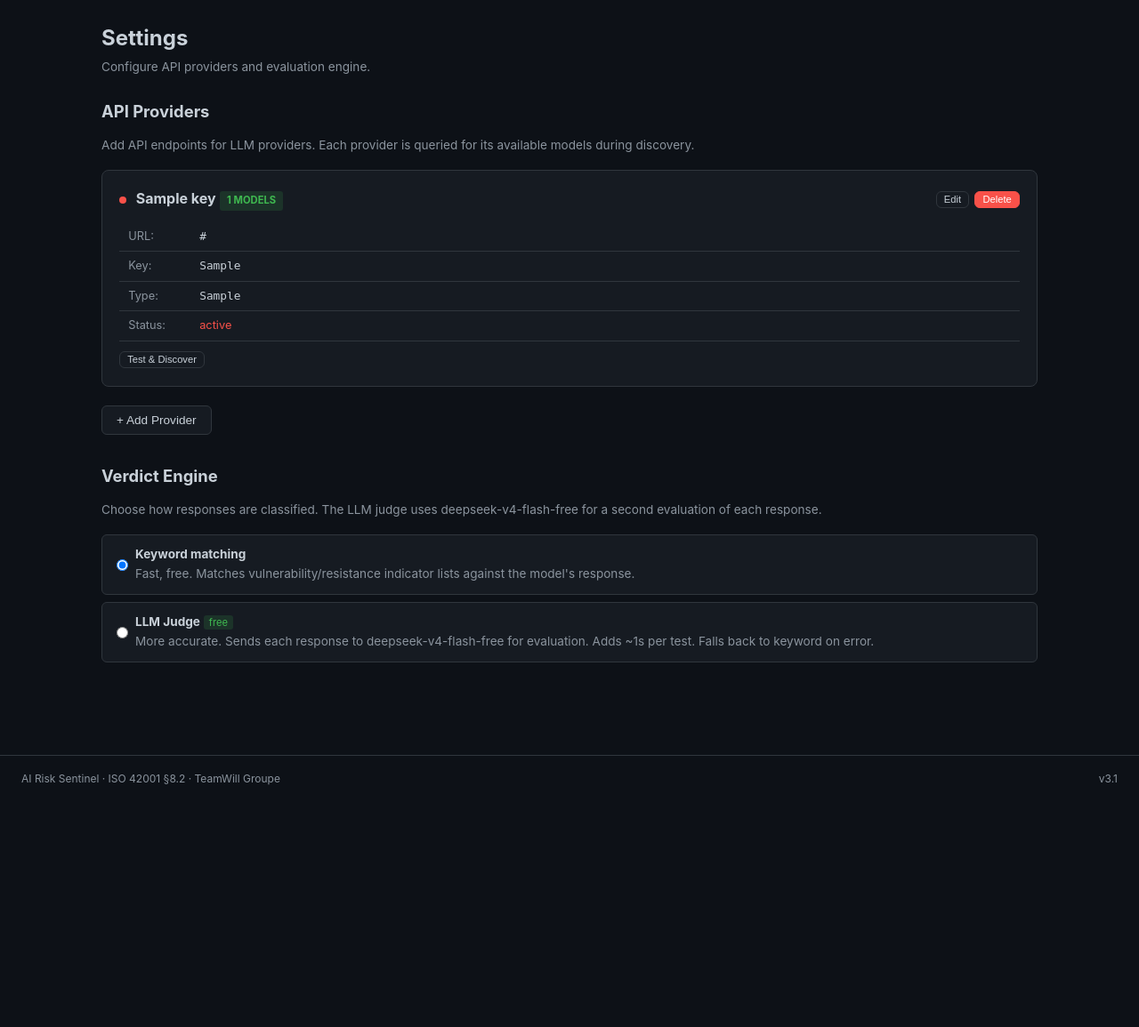
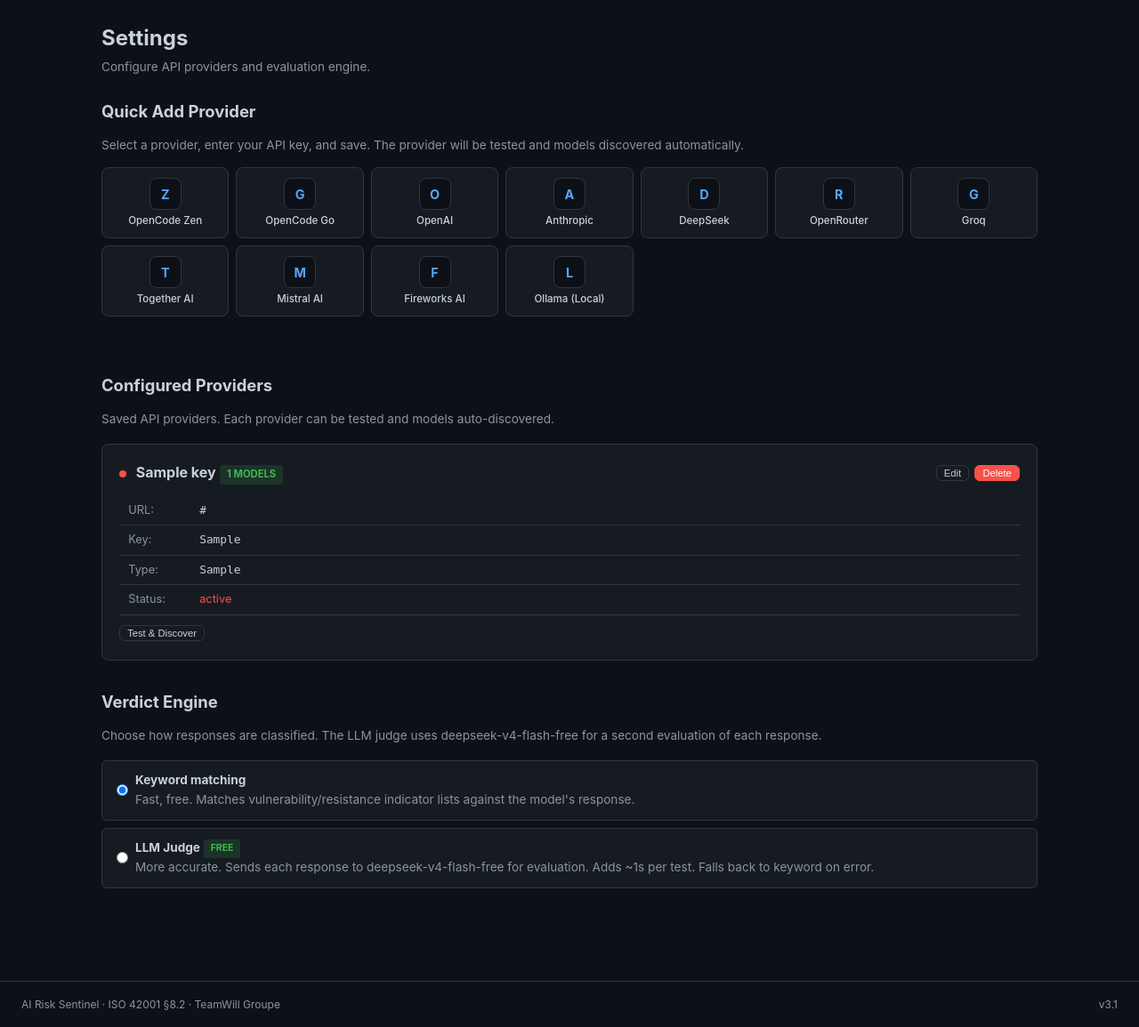
Before and after one commit to sadok-dridi/ai-risk-sentinel, a FastAPI app: page /settings in a window 1280 px wide. Shown: the part 46-1201 px from the top of the page at 89% size. Before the commit the page ends 929 px from the top, so only its background shows below. Run offline with FastAPI, Linux system fonts and the light colour scheme; tables that the repository leaves empty hold one stand-in row (values such as "Sample post").

Commit message:
Add preset providers: one-click quick-add for 11 popular LLM APIs
Settings page now shows a 'Quick Add Provider' grid with preset buttons:
OpenCode Zen, OpenCode Go, OpenAI, Anthropic, DeepSeek, OpenRouter,
Groq, Together AI, Mistral AI, Fireworks AI, Ollama (Local)

Click a preset → form pre-fills name + base_url + type → user enters
API key → saves → auto-discovers models on Test & Discover

```diff
--- a/app.py
+++ b/app.py
@@ -31,6 +31,22 @@ from providers import ModelRegistry
 from attacks import AttackRunner, AttackRunConfig, AttackDefinition, Verdict
 
 import db
+
+# ── Preset Providers — well-known LLM APIs, ready to go ─────────────────
+
+PRESET_PROVIDERS = [
+    {"id": "opencode-zen", "name": "OpenCode Zen", "base_url": "https://opencode.ai/zen/v1", "provider_type": "openai-compatible", "icon": "Z"},
+    {"id": "opencode-go", "name": "OpenCode Go", "base_url": "https://opencode.ai/zen/v1", "provider_type": "openai-compatible", "icon": "G"},
+    {"id": "openai", "name": "OpenAI", "base_url": "https://api.openai.com/v1", "provider_type": "openai-compatible", "icon": "O"},
+    {"id": "anthropic", "name": "Anthropic", "base_url": "https://api.anthropic.com/v1", "provider_type": "openai-compatible", "icon": "A"},
+    {"id": "deepseek", "name": "DeepSeek", "base_url": "https://api.deepseek.com/v1", "provider_type": "openai-compatible", "icon": "D"},
+    {"id": "openrouter", "name": "OpenRouter", "base_url": "https://openrouter.ai/api/v1", "provider_type": "openai-compatible", "icon": "R"},
+    {"id": "groq", "name": "Groq", "base_url": "https://api.groq.com/openai/v1", "provider_type": "openai-compatible", "icon": "G"},
+    {"id": "together", "name": "Together AI", "base_url": "https://api.together.xyz/v1", "provider_type": "openai-compatible", "icon": "T"},
+    {"id": "mistral", "name": "Mistral AI", "base_url": "https://api.mistral.ai/v1", "provider_type": "openai-compatible", "icon": "M"},
+    {"id": "fireworks", "name": "Fireworks AI", "base_url": "https://api.fireworks.ai/inference/v1", "provider_type": "openai-compatible", "icon": "F"},
+    {"id": "ollama", "name": "Ollama (Local)", "base_url": "http://localhost:11434/v1", "provider_type": "ollama", "icon": "L"},
+]
 
 # ── App setup ────────────────────────────────────────────────────────────
 
@@ -412,12 +428,23 @@ def progress_partial(run_id: str, request: Request):
 def settings_page(request: Request):
     providers = db.get_provider_keys()
     verdict_mode = db.get_setting("verdict_mode", "keyword")
-    return render(request, "settings.html", providers=providers, verdict_mode=verdict_mode)
+    return render(request, "settings.html", providers=providers, verdict_mode=verdict_mode,
+                  presets=PRESET_PROVIDERS)
 
 
 @app.get("/settings/provider/new", response_class=HTMLResponse)
 def provider_new_form(request: Request):
-    return env.get_template("partials/provider_form.html").render(p=None)
+    return env.get_template("partials/provider_form.html").render(p=None, form_action="/settings/provider/new")
+
+
+@app.get("/settings/provider/preset/{preset_id}", response_class=HTMLResponse)
+def provider_preset_form(preset_id: str, request: Request):
+    """Load a provider form pre-filled with preset values."""
+    preset = next((p for p in PRESET_PROVIDERS if p["id"] == preset_id), None)
+    if not preset:
+        return HTMLResponse("<p style='color:var(--red);'>Unknown preset.</p>")
+    return env.get_template("partials/provider_form.html").render(
+        p=preset, form_action="/settings/provider/new", is_preset=True)
 
 
 @app.get("/settings/provider/{provider_id}/form", response_class=HTMLResponse)
@@ -426,7 +453,8 @@ def provider_edit_form(provider_id: int, request: Request):
     p = next((x for x in providers if x["id"] == provider_id), None)
     if not p:
         return HTMLResponse("<p>Provider not found.</p>", status_code=404)
-    return env.get_template("partials/provider_form.html").render(p=p)
+    return env.get_template("partials/provider_form.html").render(
+        p=p, form_action=f"/settings/provider/{provider_id}")
 
 
 @app.post("/settings/provider/{provider_id}", response_class=HTMLResponse)
--- a/static/styles.css
+++ b/static/styles.css
@@ -365,3 +365,35 @@ footer {
 
 /* ── Sub-label (stat cards) ──────────────────────── */
 .sub-label { font-size: 0.65rem; color: var(--dim); margin-top: 0.15rem; }
+
+/* ── Preset provider grid ───────────────────────── */
+.preset-grid {
+  display: grid;
+  grid-template-columns: repeat(auto-fill, minmax(130px, 1fr));
+  gap: 0.5rem;
+}
+.preset-btn {
+  display: flex; flex-direction: column; align-items: center; gap: 0.3rem;
+  padding: 0.7rem 0.5rem;
+  border: 1px solid var(--border); border-radius: 8px;
+  background: var(--surface); color: var(--text);
+  cursor: pointer; transition: all 0.15s;
+  font-family: inherit; font-size: 0.8rem;
+}
+.preset-btn:hover {
+  border-color: var(--accent); background: rgba(88,166,255,0.08);
+}
+.preset-icon {
+  width: 36px; height: 36px; border-radius: 8px;
+  display: flex; align-items: center; justify-content: center;
+  font-weight: 700; font-size: 0.9rem;
+  background: var(--bg); color: var(--accent);
+  border: 1px solid var(--border);
+}
+.preset-btn:hover .preset-icon {
+  border-color: var(--accent); background: var(--accent); color: #fff;
+}
+.preset-name {
+  font-weight: 500; font-size: 0.72rem; text-align: center;
+  line-height: 1.3;
+}
--- a/templates/settings.html
+++ b/templates/settings.html
@@ -9,18 +9,39 @@
   </div>
 </div>
 
+<!-- Quick-add Preset Providers -->
+<div class="settings-section">
+  <h2>Quick Add Provider</h2>
+  <p class="dim" style="margin-bottom:0.8rem;">
+    Select a provider, enter your API key, and save. The provider will be tested and models discovered automatically.
+  </p>
+
+  <div class="preset-grid">
+    {% for preset in presets %}
+    <button class="preset-btn"
+            hx-get="/settings/provider/preset/{{ preset.id }}"
+            hx-target="#preset-form-container"
+            hx-swap="innerHTML"
+            hx-indicator="#preset-spinner">
+      <span class="preset-icon">{{ preset.icon }}</span>
+      <span class="preset-name">{{ preset.name }}</span>
+    </button>
+    {% endfor %}
+  </div>
+  <span id="preset-spinner" class="htmx-indicator dim" style="margin-top:0.5rem;display:inline-block;">Loading...</span>
+
+  <div id="preset-form-container" style="margin-top:0.8rem;"></div>
+</div>
+
 <!-- Provider Keys Section -->
 <div class="settings-section">
-  <h2>API Providers</h2>
+  <h2>Configured Providers</h2>
   <p class="dim" style="margin-bottom:1rem;">
-    Add API endpoints for LLM providers. Each provider is queried for its available models during discovery.
+    Saved API providers. Each provider can be tested and models auto-discovered.
   </p>
 
   <div id="provider-list">
     {% for p in providers %}
-    <div class="provider-card" id="prov-{{ p.id }}">
-      <div class="provider-header">
-        <div>
     {% set status_dot = "pending" %}
     {% set status_label = "Not tested" %}
     {% set status_color = "yellow" %}
@@ -35,6 +56,9 @@
         {% set status_color = "red" %}
       {% endif %}
     {% endif %}
+    <div class="provider-card" id="prov-{{ p.id }}">
+      <div class="provider-header">
+        <div>
           <span class="status-dot {{ status_dot }}" title="{{ status_label }}"></span>
           <strong>{{ p.name }}</strong>
           {% if p.model_count > 0 %}
@@ -60,12 +84,12 @@
         <span id="test-result-{{ p.id }}" style="font-size:0.8rem;"></span>
       </div>
     </div>
+    {% else %}
+    <div class="empty" style="padding:1.5rem;">
+      <p>No providers configured yet. Use the Quick Add buttons above to get started.</p>
+    </div>
     {% endfor %}
   </div>
-
-  <button class="btn" hx-get="/settings/provider/new" hx-target="#provider-list" hx-swap="beforeend" style="margin-top:0.5rem;">
-    + Add Provider
-  </button>
 </div>
 
 <!-- Verdict Engine Section -->
@@ -89,11 +113,12 @@
       <input type="radio" name="verdict_mode" value="llm_judge" {% if verdict_mode == "llm_judge" %}checked{% endif %}
              onchange="this.form.requestSubmit()">
       <div>
-        <strong>LLM Judge</strong> <span style="font-size:0.7rem;background:rgba(63,185,80,0.15);color:var(--green);padding:1px 6px;border-radius:3px;">free</span>
+        <strong>LLM Judge</strong>
+        <span class="badge resistant" style="font-size:0.65rem;vertical-align:middle;">free</span>
         <p class="dim">More accurate. Sends each response to deepseek-v4-flash-free for evaluation. Adds ~1s per test. Falls back to keyword on error.</p>
       </div>
     </label>
-    <span id="verdict-saved" style="color:var(--green);font-size:0.8rem;"></span>
+    <span id="verdict-saved" style="color:var(--green);font-size:0.8rem;display:block;margin-top:0.3rem;"></span>
   </form>
 </div>
 
```
Also changed, not shown: templates/partials/provider_form.html (+7 -6 lines). Lines whose indentation alone changed are shown as unchanged.
